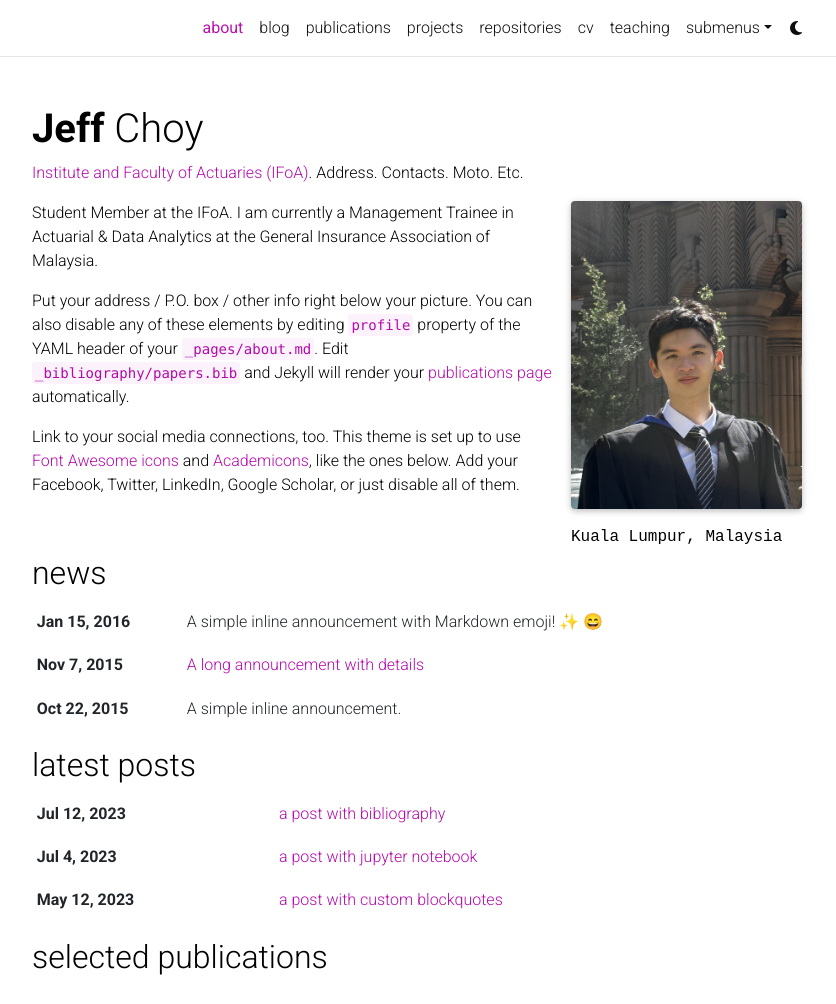
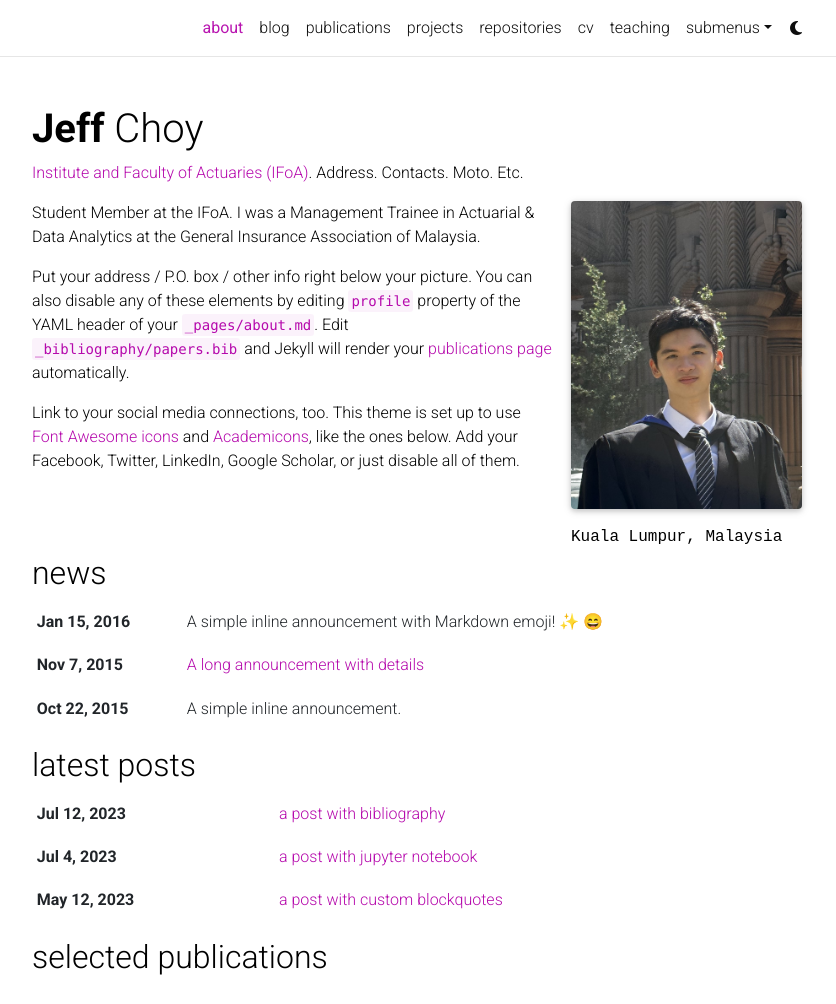
Before and after one commit to jeff-choy/jeff-choy.github.io, a Jekyll site: the page built from _pages/about.md, in a window 1280 px wide and 1294 px high, cut to the strip 0-1004 px from the top of the window. Shown: the whole strip, without its empty margins (223-1059 px from the left). Built offline with Jekyll 4.4.1, drawn with Linux system fonts in a browser that asks for light colours; full-size pictures stand in for the smaller copies a plugin makes; emoji names are drawn with the system emoji font; comment, search, counter and statistics services are not loaded; a style sheet for code colours, icons or effects is not loaded.

```diff
--- a/_pages/about.md
+++ b/_pages/about.md
@@ -19,7 +19,7 @@
 social: true  # includes social icons at the bottom of the page
 ---
 
-Student Member at the IFoA. I am currently a Management Trainee in Actuarial & Data Analytics at the General Insurance Association of Malaysia.
+Student Member at the IFoA. I was a Management Trainee in Actuarial & Data Analytics at the General Insurance Association of Malaysia.
 
 Put your address / P.O. box / other info right below your picture. You can also disable any of these elements by editing `profile` property of the YAML header of your `_pages/about.md`. Edit `_bibliography/papers.bib` and Jekyll will render your [publications page](/al-folio/publications/) automatically.
 
```
